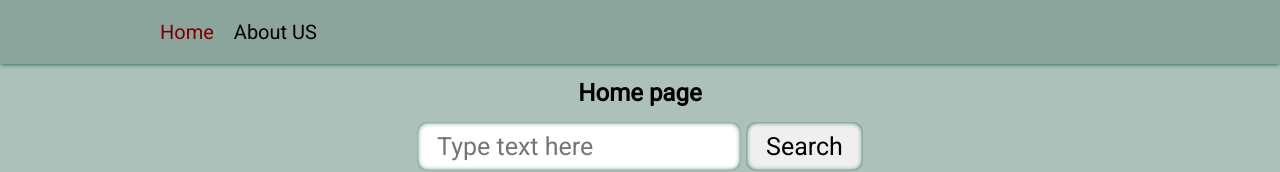
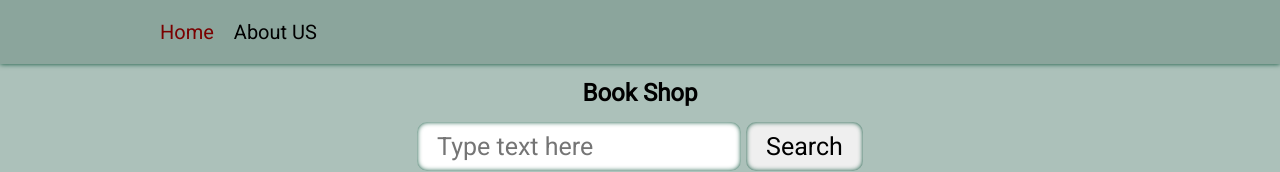
Before and after one commit to Tatiana-312/react2023q1, a React (Vite) app in the folder react-components/: page / in a window 1280 px wide. Shown: the top 172 px of the page. Built offline with nearby package versions, Linux system fonts and the light colour scheme.

Commit message:
refactor: add Title component

```diff
--- /dev/null
+++ b/react-components/src/components/Title/Title.tsx
@@ -0,0 +1,18 @@
+import React from 'react';
+import classes from './Title.module.css';
+import { titleProps } from './titleProps.interface';
+
+class Title extends React.Component<titleProps> {
+  constructor(props: titleProps) {
+    super(props);
+  }
+  render() {
+    return (
+      <div>
+        <h2 className={classes.title}>{this.props.pageTitle}</h2>
+      </div>
+    );
+  }
+}
+
+export default Title;
--- /dev/null
+++ b/react-components/src/components/Title/titleProps.interface.ts
@@ -0,0 +1,3 @@
+export interface titleProps {
+  pageTitle: string;
+}
--- a/react-components/src/pages/About/About.tsx
+++ b/react-components/src/pages/About/About.tsx
@@ -1,3 +1,4 @@
+import Title from '../../components/Title/Title';
 import React from 'react';
 import classes from './About.module.css';
 
@@ -5,7 +6,7 @@ class About extends React.Component {
   render() {
     return (
       <div data-testid="about-page">
-        <h2 className={classes.title}>About Us page</h2>
+        <Title {...{pageTitle: 'About our Book Shop'}}/>
       </div>
     );
   }
--- a/react-components/src/pages/Home/Home.module.css
+++ /dev/null
@@ -1,4 +0,0 @@
-.title {
-  padding: 15px;
-  text-align: center;
-}
--- a/react-components/src/pages/Home/Home.tsx
+++ b/react-components/src/pages/Home/Home.tsx
@@ -1,12 +1,12 @@
 import SearchBar from '../../components/SearchBar/SearchBar';
 import React from 'react';
-import classes from './Home.module.css';
+import Title from '../../components/Title/Title';
 
 class Home extends React.Component {
   render() {
     return (
       <div data-testid="home-page">
-        <h2 className={classes.title}>Home page</h2>
+        <Title {...{pageTitle: 'Book Shop'}}/>
         <SearchBar />
       </div>
     );
```
Also changed, not shown: react-components/src/components/Title/Title.module.css (renamed from react-components/src/pages/About/About.module.css).
